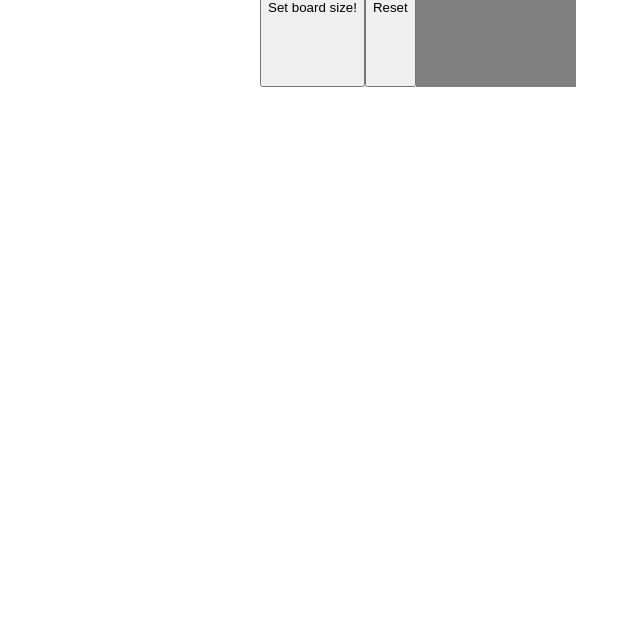
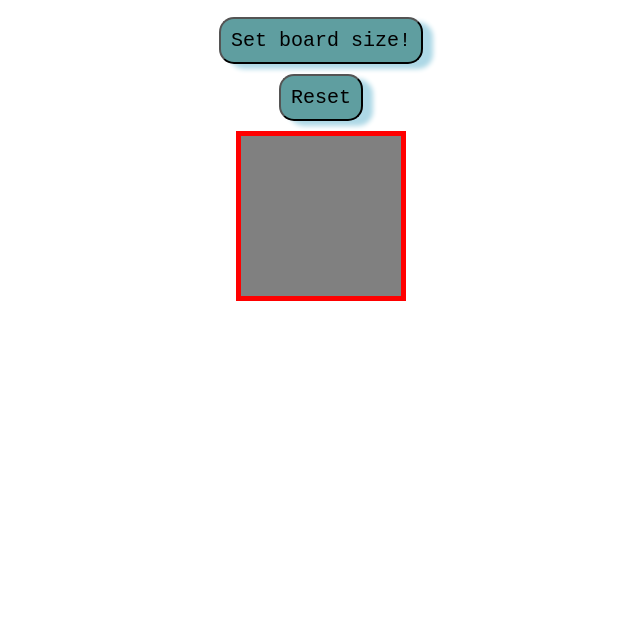
Before and after one commit to ChrisRamFrontEnd/etch-a-sketch, a plain HTML site: page index.html in a window 1280 px wide. Shown: the part 161-800 px from the top of the page, without its empty margins (319-959 px from the left). Drawn offline with Linux system fonts and the light colour scheme.

Commit message:
remove hard coded width and length

```diff
--- a/style.css
+++ b/style.css
@@ -1,11 +1,21 @@
 .container{
     display: flex;
     flex-wrap: wrap;
-    width: 160px;
-    height: 160px;
+    border: solid 5px red;
 }
 body{
     display: flex;
+    flex-direction: column;
     justify-content: center;
+    align-items: center;
+    gap: 10px;
     padding-top: 80px;
 }
+button{
+    padding: 10px;
+    font-size: 20px;
+    font-family: 'Courier New', Courier, monospace;
+    background-color: cadetblue;
+    border-radius: 15px;
+    box-shadow: 10px 5px 5px lightblue;
+}
```
